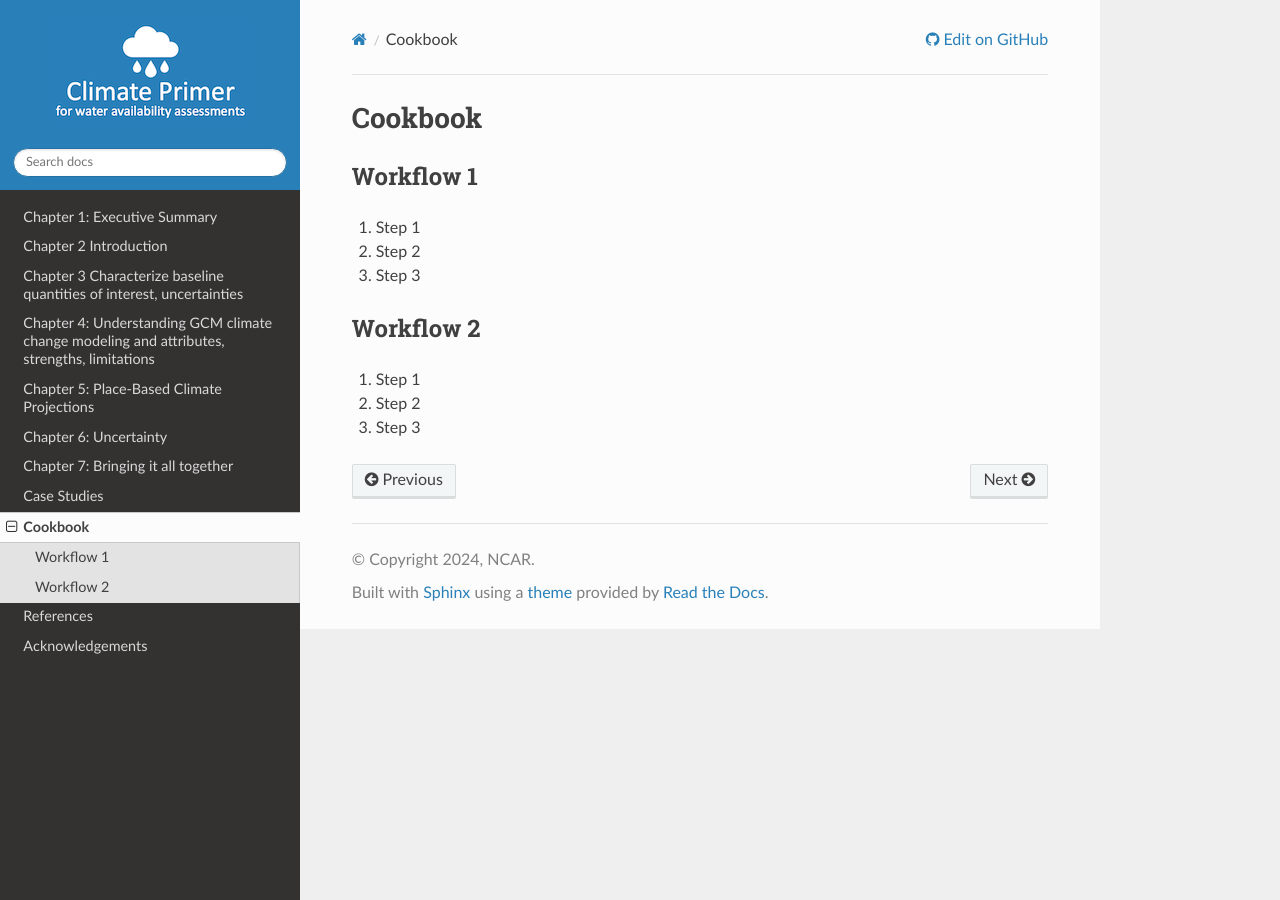
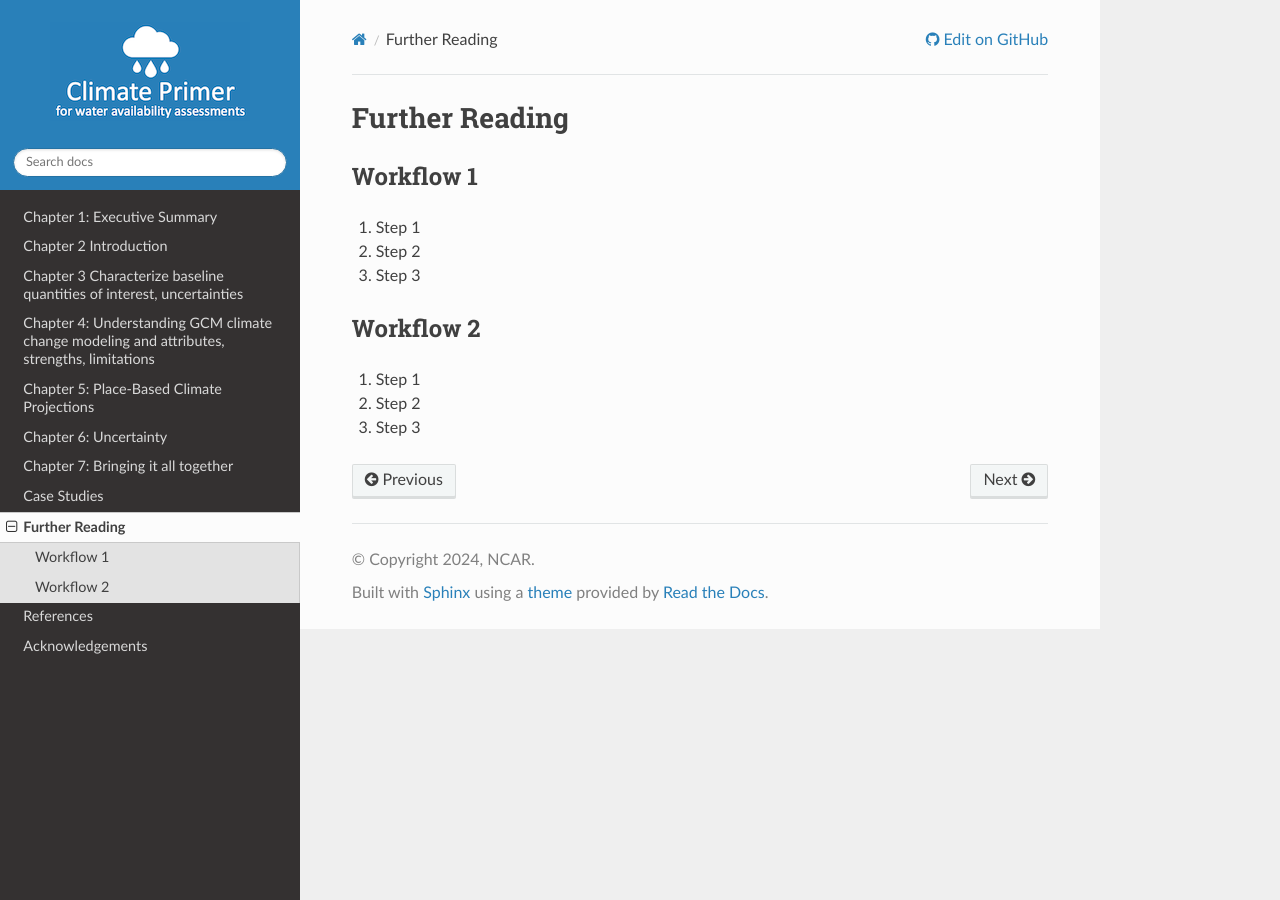
Before and after one commit to NCAR/climate-primer-water, a Sphinx documentation site: the page built from doc/cookbook.rst, in a window 1280 px wide. Built offline with Sphinx 7.4.7 and the Read the Docs theme 2.0.0, drawn with Linux system fonts in a browser that asks for light colours.

Commit message:
Update cookbook.rst

```diff
--- a/doc/cookbook.rst
+++ b/doc/cookbook.rst
@@ -1,6 +1,6 @@
 
 
-Cookbook
+Further Reading
 ========
 
 Workflow 1
```
